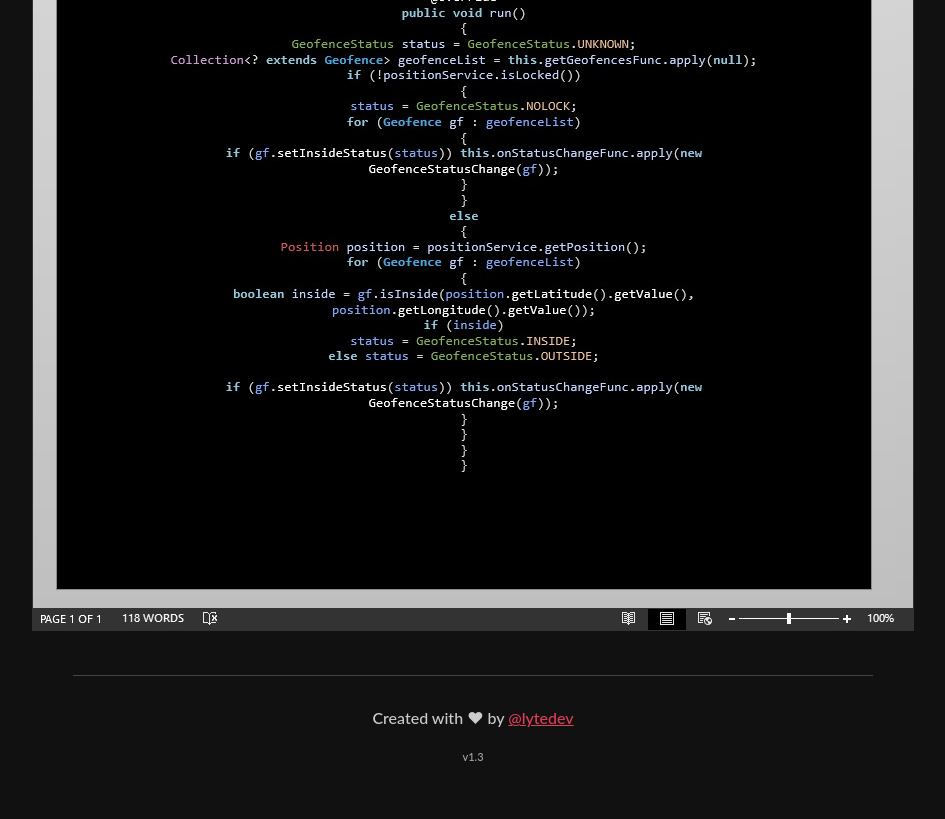
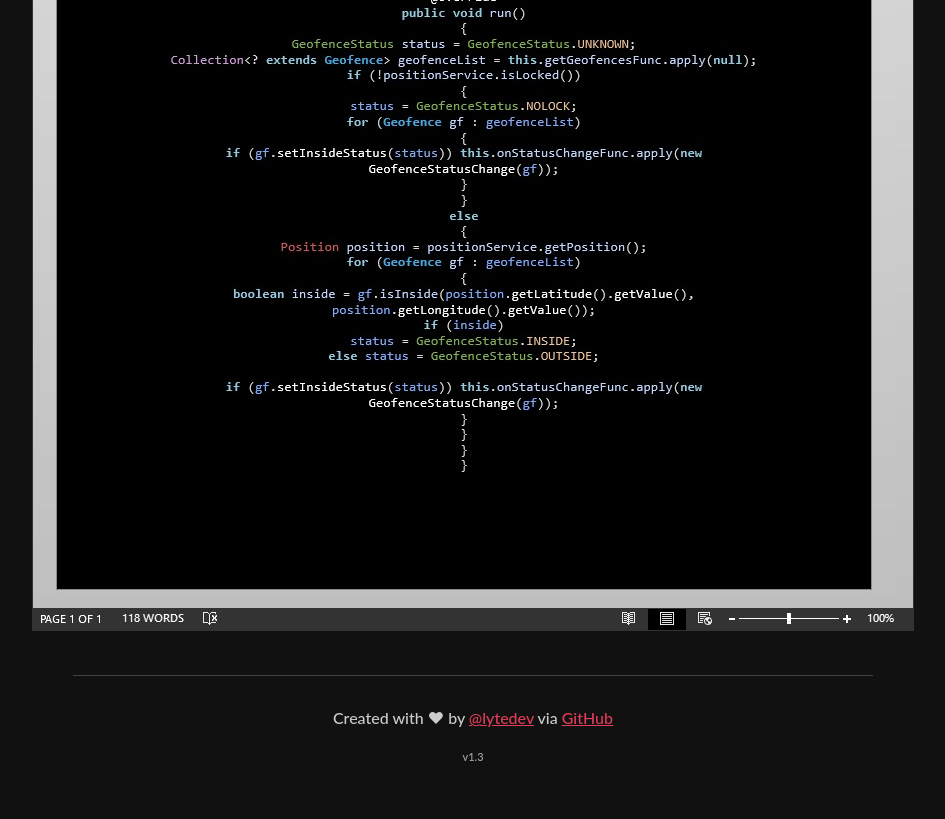
Before and after one commit to lytedev/thebrianmethod.fun, a plain HTML site: page public/index.html in a window 1280 px wide. Shown: the part 2176-2995 px from the top of the page, without its empty margins (167-1112 px from the left). Drawn offline with Linux system fonts and the light colour scheme.

Commit message:
Add GitHub link for easier contributing.

```diff
--- a/public/index.html
+++ b/public/index.html
@@ -156,7 +156,7 @@
 	<img src="./ide.jpg" />
 
 	<footer>
-		<p>Created with ❤ by <a href="https://lytedev.io">@lytedev</a></p>
+		<p>Created with ❤ by <a href="https://lytedev.io">@lytedev</a> via <a href="https://github.com/lytedev/thebrianmethod.fun">GitHub</a></p>
 		<p><small>v1.3</small></p>
 	</footer>
 </body>
```
